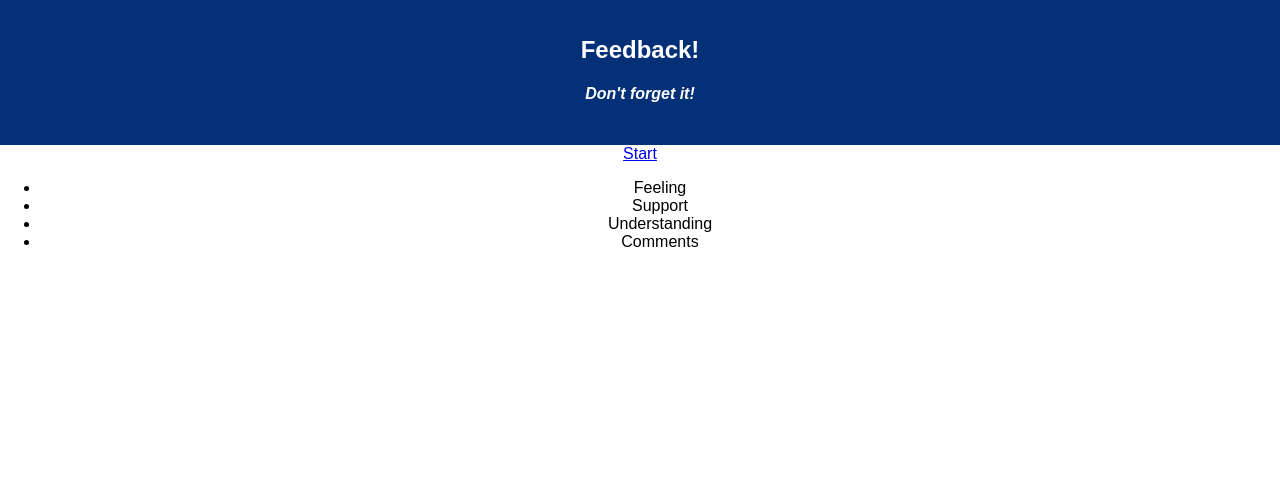
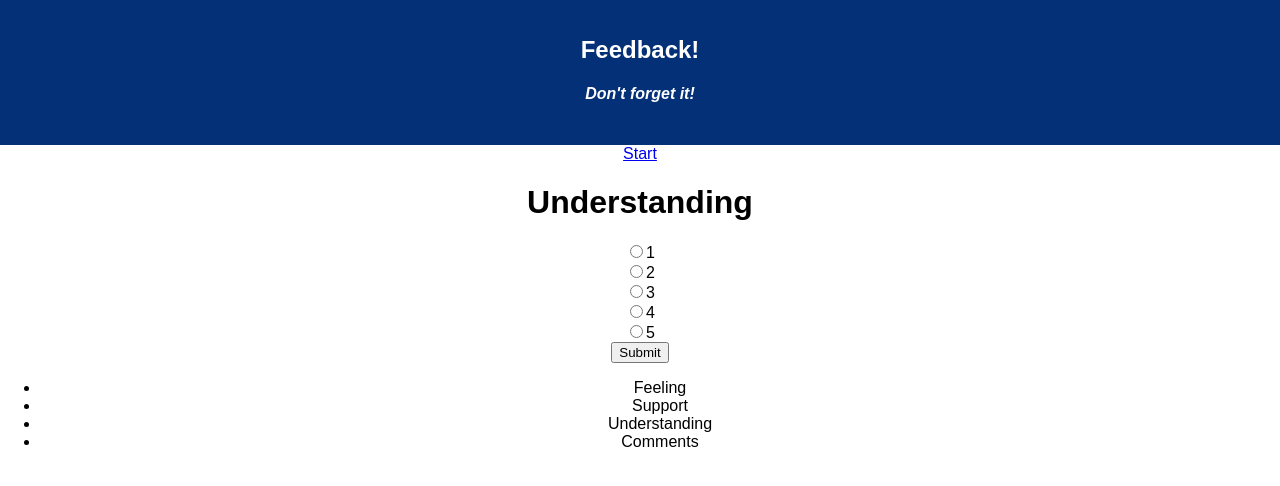
Before and after one commit to WaldynJIII/feedback-to-the-past, a React (Create React App) app: page /#/feeling in a window 1280 px wide. Shown: the top 486 px of the page. Built offline with nearby package versions, Linux system fonts and the light colour scheme.

Commit message:
all reducers working and redirects are live.

```diff
--- a/src/components/Feedback/Comments.js
+++ b/src/components/Feedback/Comments.js
@@ -1,18 +1,95 @@
 import React, { Component } from 'react';
 import axios from 'axios';
 import { connect } from 'react-redux';
-class Comments extends Component{
+import { Redirect } from 'react-router';
+class Comments extends Component {
+    state = {
+        comments: '',
+        redirect: false
+    }
 
+    handleChange = (event) => {
+        this.setState({
+            ...this.state,
+            comments: event.target.value
+        })
+    }
+    thisIsDispatch = (event) => {
+        event.preventDefault();
+        this.props.dispatch({ type: 'ADD_COMMENTS', payload: this.state.comments })
+        this.setState({
+            ...this.state,
+            redirect: true,
+        })
+    }
 
-
-
-    render(){
-        return(
+    render() {
+        console.log(this.state.support)
+        if (this.state.redirect) {
+            return <Redirect push to='/understanding' />
+        }
+        return (
 
 
             <div>
+                <h1> Understanding</h1>
+                <form onSubmit={this.thisIsDispatch}>
+                    <div onChange={this.handleChange}>
+                        <div>
+                            <label>
+                                <input
+                                    type="radio"
+                                    value='1'
+                                    name="type"
+                                />
+                                1
+                </label>
+                        </div>
+                        <div>
+                            <label>
+                                <input
+                                    type="radio"
+                                    value='2'
+                                    name="type"
+                                />
+                                2
+                </label>
+                        </div>
+                        <div>
+                            <label>
+                                <input
+                                    type="radio"
+                                    value='3'
+                                    name="type"
+                                />
+                                3
+                </label>
+                        </div>
+                        <div>
+                            <label>
+                                <input
+                                    type="radio"
+                                    value='4'
+                                    name="type"
+                                />
+                                4
+                </label>
+                        </div>
+                        <div>
+                            <label>
+                                <input
+                                    type="radio"
+                                    value='5'
+                                    name="type"
+                                />
+                                5
+                </label>
+                        </div>
 
+                    </div>
+                    <input type="submit" value="Submit" />
 
+                </form>
             </div>
         )
     }
--- a/src/components/Feedback/Feeling.js
+++ b/src/components/Feedback/Feeling.js
@@ -1,18 +1,95 @@
 import React, { Component } from 'react';
 import axios from 'axios';
 import { connect } from 'react-redux';
+import { Redirect } from 'react-router';
 class Feeling extends Component {
+    state = {
+        feeling: '',
+        redirect: false
+    }
 
-
-
+    handleChange = (event) => {
+        this.setState({
+            ...this.state,
+            feeling: event.target.value
+        })
+    }
+    thisIsDispatch = (event) => {
+        event.preventDefault();
+        this.props.dispatch({ type: 'ADD_FEELING', payload: this.state.feeling })
+        this.setState({
+            ...this.state,
+            redirect: true,
+        })
+    }
 
     render() {
+        console.log(this.state.feeling)
+        if (this.state.redirect) {
+            return <Redirect push to='/support' />
+        }
         return (
 
 
             <div>
+                <h1> Understanding</h1>
+                <form onSubmit={this.thisIsDispatch}>
+                    <div onChange={this.handleChange}>
+                        <div>
+                            <label>
+                                <input
+                                    type="radio"
+                                    value='1'
+                                    name="type"
+                                />
+                                1
+                </label>
+                        </div>
+                        <div>
+                            <label>
+                                <input
+                                    type="radio"
+                                    value='2'
+                                    name="type"
+                                />
+                                2
+                </label>
+                        </div>
+                        <div>
+                            <label>
+                                <input
+                                    type="radio"
+                                    value='3'
+                                    name="type"
+                                />
+                                3
+                </label>
+                        </div>
+                        <div>
+                            <label>
+                                <input
+                                    type="radio"
+                                    value='4'
+                                    name="type"
+                                />
+                                4
+                </label>
+                        </div>
+                        <div>
+                            <label>
+                                <input
+                                    type="radio"
+                                    value='5'
+                                    name="type"
+                                />
+                                5
+                </label>
+                        </div>
 
+                    </div>
+                    <input type="submit" value="Submit" />
 
+                </form>
             </div>
         )
     }
--- a/src/components/Feedback/Supported.js
+++ b/src/components/Feedback/Supported.js
@@ -1,18 +1,95 @@
 import React, { Component } from 'react';
 import axios from 'axios';
 import { connect } from 'react-redux';
+import { Redirect } from 'react-router';
 class Supported extends Component {
+    state = {
+        support: '',
+        redirect: false
+    }
 
-
-
+    handleChange = (event) => {
+        this.setState({
+            ...this.state,
+            support: event.target.value
+        })
+    }
+    thisIsDispatch = (event) => {
+        event.preventDefault();
+        this.props.dispatch({ type: 'ADD_SUPPORT', payload: this.state.support })
+        this.setState({
+            ...this.state,
+            redirect: true,
+        })
+    }
 
     render() {
+        console.log(this.state.support)
+        if (this.state.redirect) {
+            return <Redirect push to='/understanding' />
+        }
         return (
 
 
             <div>
+                <h1> Understanding</h1>
+                <form onSubmit={this.thisIsDispatch}>
+                    <div onChange={this.handleChange}>
+                        <div>
+                            <label>
+                                <input
+                                    type="radio"
+                                    value='1'
+                                    name="type"
+                                />
+                                1
+                </label>
+                        </div>
+                        <div>
+                            <label>
+                                <input
+                                    type="radio"
+                                    value='2'
+                                    name="type"
+                                />
+                                2
+                </label>
+                        </div>
+                        <div>
+                            <label>
+                                <input
+                                    type="radio"
+                                    value='3'
+                                    name="type"
+                                />
+                                3
+                </label>
+                        </div>
+                        <div>
+                            <label>
+                                <input
+                                    type="radio"
+                                    value='4'
+                                    name="type"
+                                />
+                                4
+                </label>
+                        </div>
+                        <div>
+                            <label>
+                                <input
+                                    type="radio"
+                                    value='5'
+                                    name="type"
+                                />
+                                5
+                </label>
+                        </div>
 
+                    </div>
+                    <input type="submit" value="Submit" />
 
+                </form>
             </div>
         )
     }
```
